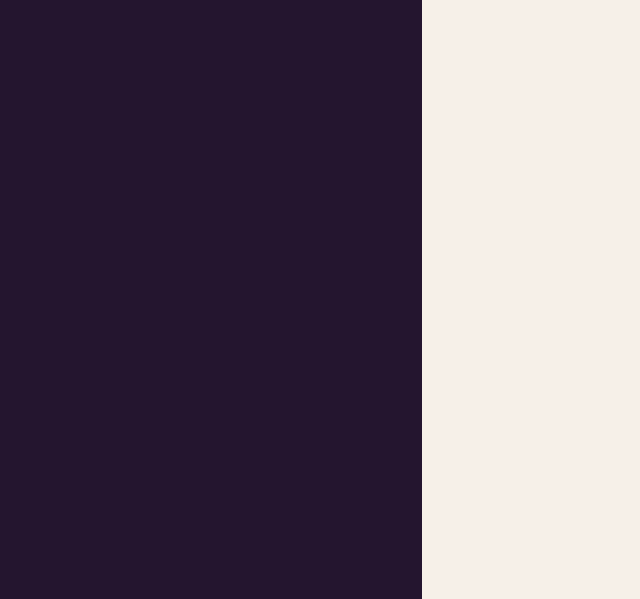
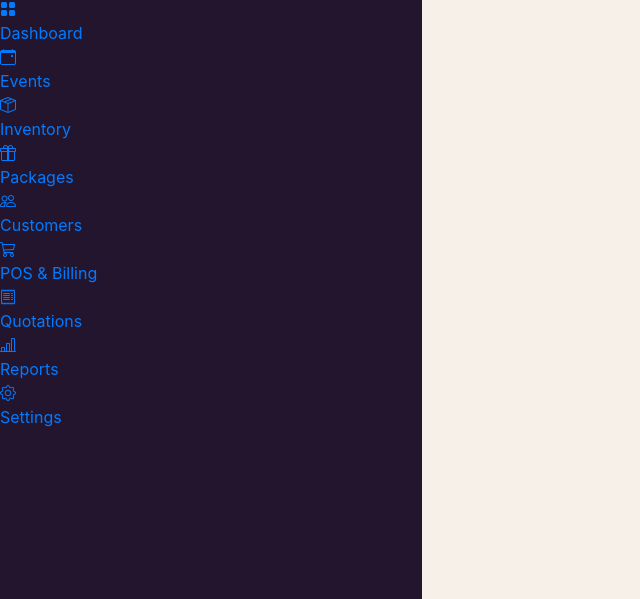
Before and after one commit to oshadi11/Decora-POS-System, a plain HTML site: page index.html in a window 1280 px wide. Shown: the part 201-800 px from the top of the page, without its empty margins (0-640 px from the left). Drawn offline with nearby package versions, Linux system fonts and the light colour scheme.

Commit message:
feat: add sidebar menu items

```diff
--- a/index.html
+++ b/index.html
@@ -5,6 +5,10 @@
     <meta charset="UTF-8">
     <meta name="viewport" content="width=device-width, initial-scale=1.0">
     <link rel="stylesheet" href="css/style.css">
+
+    <link href="https://cdn.jsdelivr.net/npm/bootstrap@6.0.0-alpha.2/dist/css/bootstrap.min.css" rel="stylesheet">
+    <link rel="stylesheet" href="https://cdn.jsdelivr.net/npm/bootstrap-icons@1.11.3/font/bootstrap-icons.min.css">
+
     <title>Decora</title>
 </head>
 
@@ -15,6 +19,72 @@
                 <img src="img/logo.png" alt="">
                 <h2 class="logo-name">Decora</h2>
             </div>
+            <div class="sidebar-menu">
+
+                <a href="#" class="menu-item active">
+                    <div class="menu-item-icon">
+                        <i class="bi bi-grid-fill"></i>
+                    </div>
+                    <div class="menu-item-text">Dashboard</div>
+                </a>
+
+                <a href="#" class="menu-item">
+                    <div class="menu-item-icon">
+                        <i class="bi bi-calendar-event"></i>
+                    </div>
+                    <div class="menu-item-text">Events</div>
+                </a>
+
+                <a href="#" class="menu-item">
+                    <div class="menu-item-icon">
+                        <i class="bi bi-box-seam"></i>
+                    </div>
+                    <div class="menu-item-text">Inventory</div>
+                </a>
+
+                <a href="#" class="menu-item">
+                    <div class="menu-item-icon">
+                        <i class="bi bi-gift"></i>
+                    </div>
+                    <div class="menu-item-text">Packages</div>
+                </a>
+
+                <a href="#" class="menu-item">
+                    <div class="menu-item-icon">
+                        <i class="bi bi-people"></i>
+                    </div>
+                    <div class="menu-item-text">Customers</div>
+                </a>
+
+                <a href="#" class="menu-item">
+                    <div class="menu-item-icon">
+                        <i class="bi bi-cart3"></i>
+                    </div>
+                    <div class="menu-item-text">POS & Billing</div>
+                </a>
+
+                <a href="#" class="menu-item">
+                    <div class="menu-item-icon">
+                        <i class="bi bi-receipt"></i>
+                    </div>
+                    <div class="menu-item-text">Quotations</div>
+                </a>
+
+                <a href="#" class="menu-item">
+                    <div class="menu-item-icon">
+                        <i class="bi bi-bar-chart-line"></i>
+                    </div>
+                    <div class="menu-item-text">Reports</div>
+                </a>
+
+                <a href="#" class="menu-item">
+                    <div class="menu-item-icon">
+                        <i class="bi bi-gear"></i>
+                    </div>
+                    <div class="menu-item-text">Settings</div>
+                </a>
+
+            </div>
 
         </div>
         <div class="dashboard-content">
```
